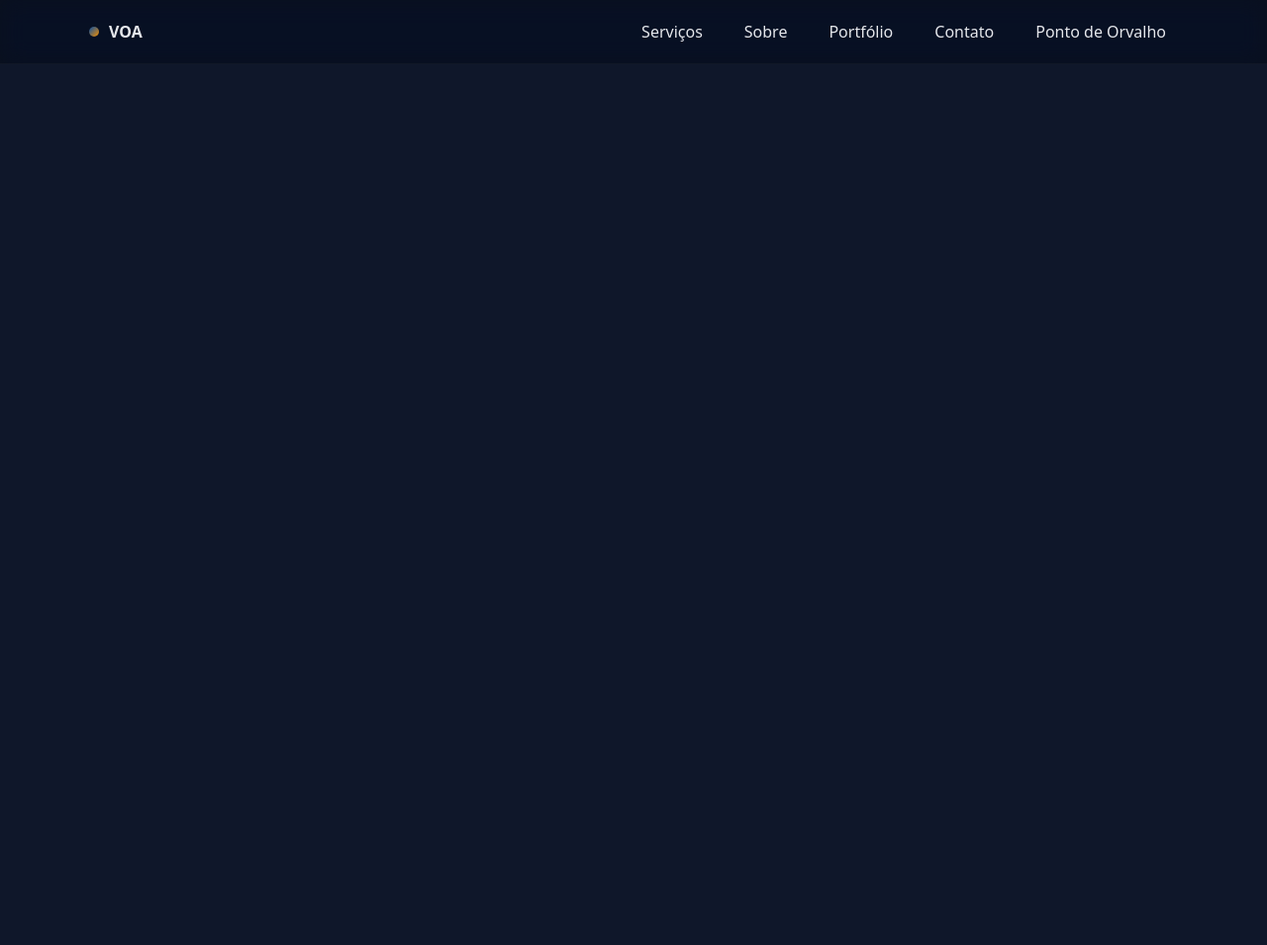
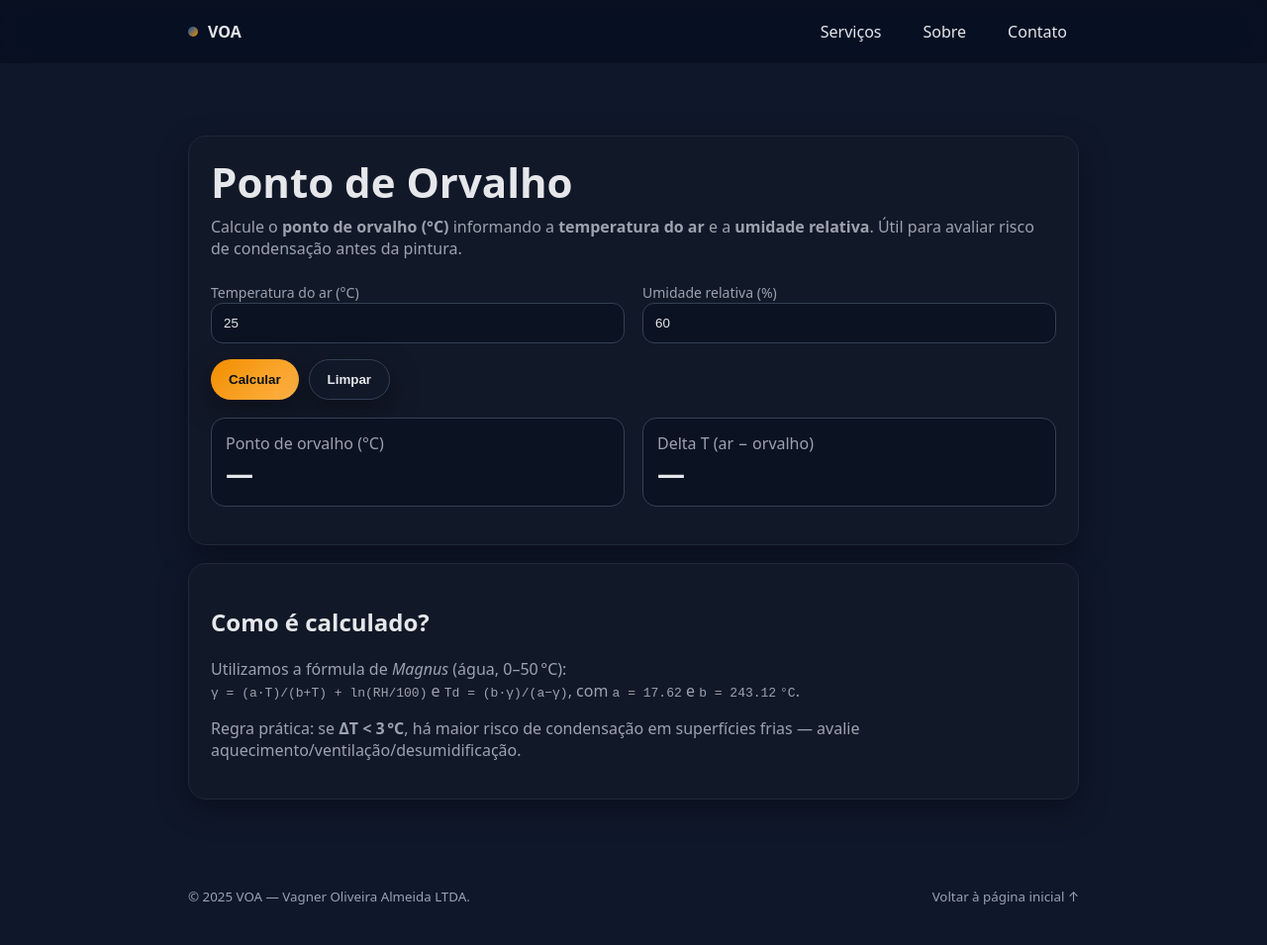
Before and after one commit to vagner-almeida/voa-site, a plain HTML site: page ponto-de-orvalho.html in a window 1280 px wide. Shown: the whole page at 99% size. Before the commit the page ends 800 px from the top, so only its background shows below. Drawn offline with Linux system fonts and the light colour scheme.

Commit message:
Update ponto-de-orvalho.html

```diff
--- a/ponto-de-orvalho.html
+++ b/ponto-de-orvalho.html
@@ -3,32 +3,26 @@
 <head>
   <meta charset="utf-8" />
   <meta name="viewport" content="width=device-width, initial-scale=1" />
-  <title>VOA | Inspeção de Pintura, Surveys e Documentação Técnica</title>
-  <meta name="description" content="VOA — Inspeção de pintura, surveys, criação e revisão de documentação técnica para óleo & gás, energia e indústria." />
-  <meta name="keywords" content="inspeção de pintura, surveys, documentação técnica, relatórios, Marau, Rio Grande do Sul, FPSO, onshore, offshore" />
-  <meta name="author" content="Vagner Oliveira Almeida LTDA (VOA)" />
+  <title>VOA | Ponto de Orvalho – Calculadora</title>
+  <meta name="description" content="Calculadora de ponto de orvalho (dew point) com base em temperatura e umidade relativa, no padrão visual da VOA." />
   <link rel="icon" href="/assets/favicon.ico" />
   <style>
     :root{
-      --bg:#0f172a;
+      --bg:#0f172a; /* mesmo tema do site */
       --card:#111827;
       --soft:#1f2937;
       --text:#e5e7eb;
       --muted:#9ca3af;
-      --brand:#0a4fa3; /* azul Metasa */
-      --brand-2:#2f6fcb; /* azul mais claro */
-      --accent:#f28e00; /* laranja Jotun */
+      --brand:#0a4fa3; /* azul estilo Metasa */
+      --brand-2:#2f6fcb;
+      --accent:#f28e00; /* laranja estilo Jotun */
       --shadow:0 10px 30px rgba(0,0,0,.35);
       --radius:18px;
     }
     *{box-sizing:border-box}
     html,body{margin:0;padding:0;background:var(--bg);color:var(--text);font-family:ui-sans-serif,system-ui,-apple-system,Segoe UI,Roboto,Ubuntu,Cantarell,Noto Sans,sans-serif;scroll-behavior:smooth}
     a{color:inherit;text-decoration:none}
-    img{max-width:100%;display:block}
-    .container{width:min(1100px,92vw);margin:0 auto}
-    .btn{display:inline-block;padding:14px 20px;border-radius:999px;background:linear-gradient(135deg,var(--accent),#ffb347);color:#fff;font-weight:700;box-shadow:var(--shadow);transition:.2s transform}
-    .btn:hover{transform:translateY(-2px)}
-    .btn.secondary{background:transparent;border:1px solid #334155;color:var(--text)}
+    .container{width:min(900px,92vw);margin:0 auto}
     header{position:sticky;top:0;backdrop-filter:saturate(180%) blur(12px);background:rgba(8,13,23,.6);z-index:50;border-bottom:1px solid #111827}
     nav{display:flex;align-items:center;justify-content:space-between;height:64px}
     .logo{display:flex;align-items:center;gap:10px;font-weight:800}
@@ -36,56 +30,134 @@
     .nav-links{display:flex;gap:18px}
     .nav-links a{padding:8px 12px;border-radius:999px}
     .nav-links a:hover{background:#111827}
-    .hero{display:grid;grid-template-columns:1.2fr .8fr;gap:32px;align-items:center;padding:64px 0}
-    .hero h1{font-size:clamp(30px,4vw,48px);line-height:1.1;margin:0 0 14px}
-    .hero p{color:var(--muted);font-size:18px;margin:0 0 22px}
-    .hero .card{background:linear-gradient(180deg,#0b1222,#0a0f1a);border:1px solid #1f2937;border-radius:var(--radius);padding:22px;box-shadow:var(--shadow)}
-    .kpis{display:grid;grid-template-columns:repeat(3,1fr);gap:16px;margin-top:18px}
-    .kpi{background:#0b1221;border:1px solid #1f2937;border-radius:14px;padding:14px;text-align:center}
-    section{padding:72px 0;border-top:1px solid #111827}
-    h2{font-size:clamp(24px,3vw,34px);margin:0 0 24px}
+    h1{font-size:clamp(28px,4vw,42px);line-height:1.15;margin:0 0 10px}
+    p.lead{color:var(--muted);margin:0 0 22px}
+    main{padding:48px 0}
+    .card{background:var(--card);border:1px solid #1f2937;border-radius:var(--radius);padding:22px;box-shadow:var(--shadow)}
     .grid{display:grid;gap:18px}
-    .grid.cols-3{grid-template-columns:repeat(3,1fr)}
-    .card{background:var(--card);border:1px solid #1f2937;border-radius:var(--radius);padding:20px}
-    .card h3{margin:0 0 8px}
-    .features .card p{color:var(--muted)}
-    .about{display:grid;grid-template-columns:1fr 1fr;gap:22px}
-    .portfolio .item{background:#0b1221;border:1px dashed #334155;border-radius:14px;padding:14px}
-    .cta{display:flex;gap:12px;flex-wrap:wrap}
-    .contact form{display:grid;gap:12px}
-    input,textarea{background:#0b1221;color:var(--text);border:1px solid #334155;border-radius:12px;padding:12px}
+    .grid.two{grid-template-columns:1fr 1fr}
     label{font-size:14px;color:var(--muted)}
+    input{width:100%;padding:12px;border-radius:12px;border:1px solid #334155;background:#0b1221;color:var(--text)}
+    .btn{display:inline-block;padding:12px 18px;border-radius:999px;background:linear-gradient(135deg,var(--accent),#ffb347);color:#081016;font-weight:800;box-shadow:var(--shadow);border:0}
+    .btn.secondary{background:transparent;border:1px solid #334155;color:var(--text)}
+    .kpi{background:#0b1221;border:1px solid #334155;border-radius:14px;padding:14px}
+    .muted{color:var(--muted)}
     footer{padding:40px 0;border-top:1px solid #111827;color:#94a3b8}
-    .whats{position:fixed;bottom:20px;right:20px}
-    .whats a{display:inline-flex;align-items:center;gap:10px;background:var(--accent);color:#fff;padding:12px 16px;border-radius:999px;font-weight:800;box-shadow:var(--shadow)}
-    .tag{display:inline-block;font-size:12px;padding:6px 10px;border:1px solid #334155;border-radius:999px;color:#9ca3af}
-    @media(max-width:900px){
-      .hero{grid-template-columns:1fr}
-      .about{grid-template-columns:1fr}
-      .grid.cols-3{grid-template-columns:1fr}
-    }
+    @media(max-width:820px){.grid.two{grid-template-columns:1fr}}
   </style>
 </head>
 <body>
   <header>
     <div class="container">
       <nav>
-        <a class="logo" href="#topo" aria-label="Voltar ao topo">
+        <a class="logo" href="index.html" aria-label="Ir para página inicial">
           <span class="logo-dot"></span>
           <span>VOA</span>
         </a>
-        <div class="nav-links">
-          <a href="#servicos">Serviços</a>
-          <a href="#sobre">Sobre</a>
-          <a href="#portfolio">Portfólio</a>
-          <a href="#contato">Contato</a>
-          <a href="ponto-de-orvalho.html">Ponto de Orvalho</a>
+        <div class="nav-links" role="navigation" aria-label="Seções">
+          <a href="index.html#servicos">Serviços</a>
+          <a href="index.html#sobre">Sobre</a>
+          <a href="index.html#contato">Contato</a>
         </div>
       </nav>
     </div>
   </header>
 
-  <!-- restante do conteúdo permanece igual -->
+  <main class="container">
+    <section class="card" style="margin-top:24px">
+      <h1>Ponto de Orvalho</h1>
+      <p class="lead">Calcule o <strong>ponto de orvalho (°C)</strong> informando a <strong>temperatura do ar</strong> e a <strong>umidade relativa</strong>. Útil para avaliar risco de condensação antes da pintura.</p>
+      <div class="grid two" style="margin-top:12px">
+        <div>
+          <label for="t">Temperatura do ar (°C)</label>
+          <input id="t" type="number" step="0.1" placeholder="Ex.: 25" value="25" />
+        </div>
+        <div>
+          <label for="rh">Umidade relativa (%)</label>
+          <input id="rh" type="number" step="0.1" placeholder="Ex.: 60" value="60" />
+        </div>
+      </div>
+      <div style="display:flex;gap:10px;flex-wrap:wrap;margin-top:16px">
+        <button class="btn" onclick="calcular()">Calcular</button>
+        <button class="btn secondary" onclick="limpar()">Limpar</button>
+      </div>
+      <div id="resultado" style="margin-top:18px" class="grid two">
+        <div class="kpi">
+          <div class="muted">Ponto de orvalho (°C)</div>
+          <div id="td" style="font-size:28px;font-weight:800">—</div>
+        </div>
+        <div class="kpi">
+          <div class="muted">Delta T (ar − orvalho)</div>
+          <div id="delta" style="font-size:28px;font-weight:800">—</div>
+        </div>
+      </div>
+      <p id="aviso" class="muted" style="margin-top:12px"></p>
+    </section>
 
+    <section class="card" style="margin-top:18px">
+      <h2>Como é calculado?</h2>
+      <p class="muted">Utilizamos a fórmula de <em>Magnus</em> (água, 0–50 °C):<br> <code>γ = (a·T)/(b+T) + ln(RH/100)</code> e <code>Td = (b·γ)/(a−γ)</code>, com <code>a = 17.62</code> e <code>b = 243.12 °C</code>.</p>
+      <p class="muted">Regra prática: se <strong>ΔT &lt; 3 °C</strong>, há maior risco de condensação em superfícies frias — avalie aquecimento/ventilação/desumidificação.</p>
+    </section>
+  </main>
+
+  <footer>
+    <div class="container">
+      <div style="display:flex;justify-content:space-between;gap:10px;flex-wrap:wrap;align-items:center">
+        <small>© <span id="ano"></span> VOA — Vagner Oliveira Almeida LTDA.</small>
+        <small><a href="index.html">Voltar à página inicial ↑</a></small>
+      </div>
+    </div>
+  </footer>
+
+  <script>
+    document.getElementById('ano').textContent = new Date().getFullYear();
+
+    function calcular(){
+      const T = parseFloat(document.getElementById('t').value);
+      const RH = parseFloat(document.getElementById('rh').value);
+      const aviso = document.getElementById('aviso');
+      const outTd = document.getElementById('td');
+      const outDelta = document.getElementById('delta');
+
+      if(isNaN(T) || isNaN(RH)){
+        aviso.textContent = 'Informe valores numéricos para temperatura e umidade relativa.';
+        outTd.textContent = '—';
+        outDelta.textContent = '—';
+        return;
+      }
+      if(RH < 0 || RH > 100){
+        aviso.textContent = 'A umidade relativa deve estar entre 0 e 100%.';
+        outTd.textContent = '—';
+        outDelta.textContent = '—';
+        return;
+      }
+
+      // Magnus (água)
+      const a = 17.62, b = 243.12; // °C
+      const gamma = (a*T)/(b+T) + Math.log(RH/100);
+      const Td = (b*gamma)/(a - gamma);
+
+      const delta = T - Td;
+      outTd.textContent = Td.toFixed(1).replace('.', ',');
+      outDelta.textContent = delta.toFixed(1).replace('.', ',');
+
+      if(delta < 3){
+        aviso.textContent = '⚠️ ΔT < 3 °C: risco elevado de condensação. Considere aquecer a superfície, ventilar melhor ou desumidificar.';
+      } else if(delta < 5){
+        aviso.textContent = '⚠️ ΔT entre 3–5 °C: atenção — monitore condições e evite superfícies frias.';
+      } else {
+        aviso.textContent = '✅ ΔT ≥ 5 °C: condição geralmente segura em relação à condensação (verifique também a temperatura da superfície).';
+      }
+    }
+
+    function limpar(){
+      document.getElementById('t').value = '';
+      document.getElementById('rh').value = '';
+      document.getElementById('td').textContent = '—';
+      document.getElementById('delta').textContent = '—';
+      document.getElementById('aviso').textContent = '';
+    }
+  </script>
 </body>
 </html>
```
